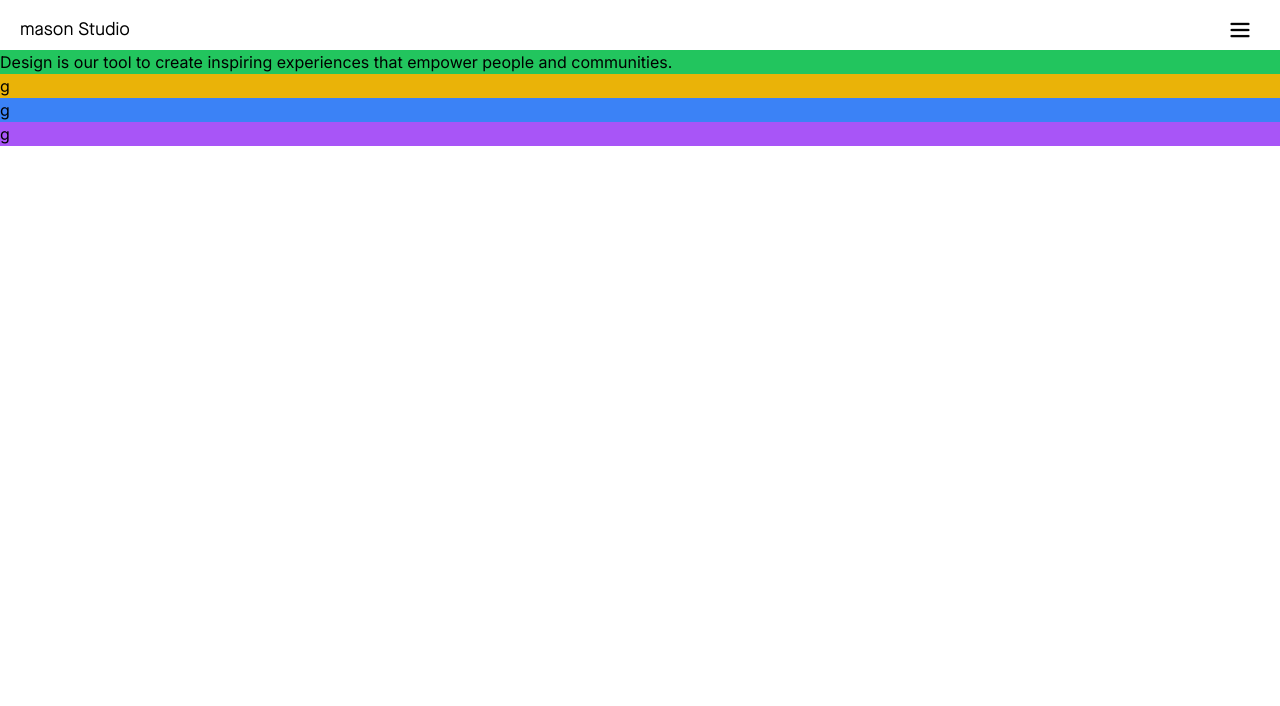
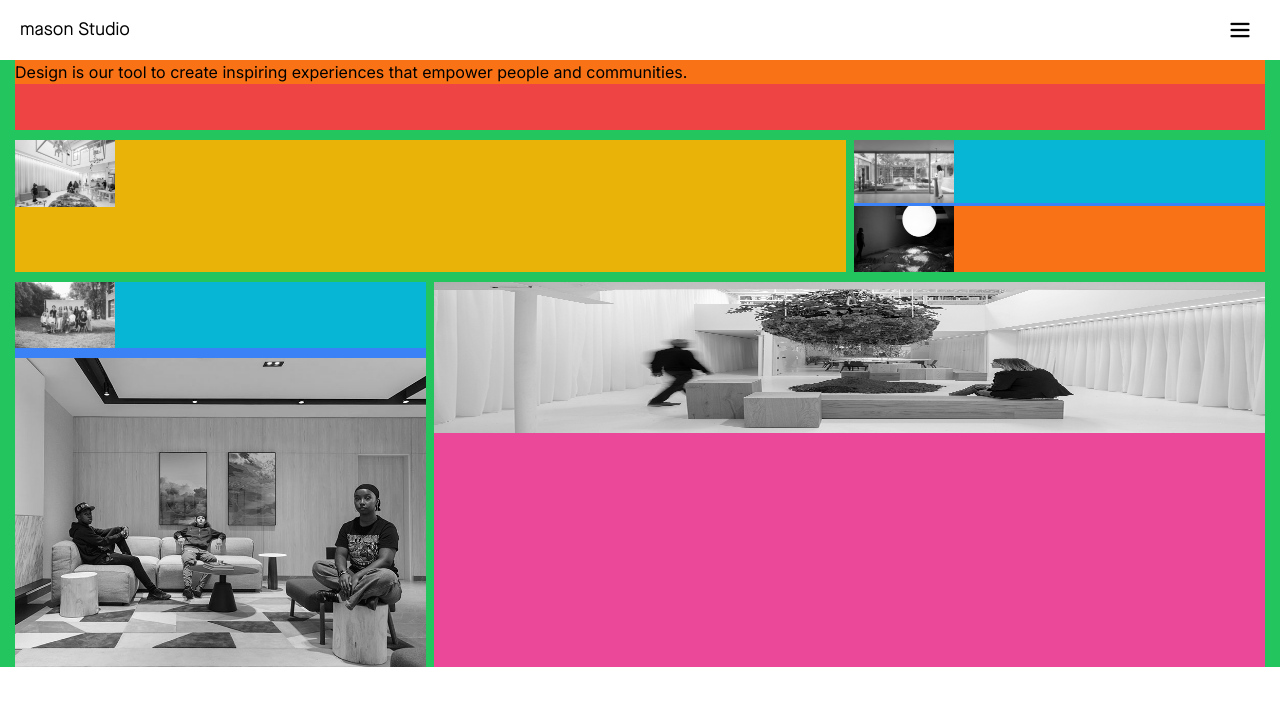
Before and after one commit to techloset/Talha-masoWebApp, a Next.js app: page / in a window 1280 px wide. Shown: the top 706 px of the page. Built offline with nearby package versions, Linux system fonts and the light colour scheme.

Commit message:
wroking on main page

```diff
--- a/app/(component)/header/header.js
+++ b/app/(component)/header/header.js
@@ -8,32 +8,18 @@ const header = () => {
 
     const [navbar, setNavbar] = useState(false)
     return (
-        <div className=' font-FREE '>
-            {/* <div className=' flex justify-center items-center gap-24'> */}
+        <div className=' font-FREE  '>
 
-                {/* <div className=''>
-                    <p className=' font-FREE text-[25px]'>mason studio</p>
-                </div> */}
-
-                <div className='cursor-pointer'>
-
-                {/* {
-                    navbar ? (
-                        // <Image onClick={() => setNavbar(!navbar)} src='/images/cross.png' width='100' height='100' className='w-[40px] h-[40px] '  />
-                        <p className='w-[40px] h-[40px] items-center' onClick={() => setNavbar(!navbar)}>X</p>
-                        ):(
-                           <Image onClick={() => setNavbar(!navbar)} src='/images/menu.png' width='100' height='100' className='w-[40px] h-[40px] ' />
-                           )
-                        } */}
+                <div className=''>
 
                     {
                         navbar ? (
-                            <div className='absolute left-0 top-0 bg-[#F2CCBA] w-full h-full '>
+                            <div className='  bg-[#F2CCBA] w-full h-screen '>
 
                             <div className='flex   items-center px-[20px] '>
                                 <div className=' w-[50%] flex justify-start text-[18px] mt-[10px]  ' >mason Studio</div>
                                 <div className=' w-[50%] flex justify-end mt-[10px] ' >
-                                <Image onClick={() => setNavbar(!navbar)} src='/images/cross.png' width='100' height='100' className='w-[40px] h-[40px]  ' />
+                                <Image onClick={() => setNavbar(!navbar)} src='/images/cross.png' width='100' height='100' className='w-[40px] h-[40px] cursor-pointer ' />
                                 </div>
                             </div>
 
@@ -100,7 +86,7 @@ const header = () => {
                             <div className='flex  items-center px-[20px] '>
                                 <div className=' w-[50%] flex justify-start text-[18px] mt-[10px]  ' >mason Studio</div>
                                 <div className=' w-[50%] flex justify-end mt-[10px] ' >
-                                <Image onClick={() => setNavbar(!navbar)} src='/images/menu.png' width='100' height='100' className='w-[40px] h-[40px]  ' />
+                                <Image onClick={() => setNavbar(!navbar)} src='/images/menu.png' width='100' height='100' className='w-[40px] h-[40px] cursor-pointer  ' />
                                 </div>
                             </div>
 
--- a/app/page.js
+++ b/app/page.js
@@ -5,7 +5,7 @@ import Main from './pages/main/main'
 
 const page = () => {
   return (
-    <div className=''>
+    <div className=' '>
       <Main/>
     </div>
   )
--- a/app/pages/main/main.js
+++ b/app/pages/main/main.js
@@ -1,54 +1,141 @@
 
 'use client'
+import Image from 'next/image'
 import React, { useState } from 'react'
+
 
 const main = () => {
 
-    const [kalaRang, setKalaRang] = useState(false)
+    const [kalaRang1, setKalaRang1] = useState(false)
     const [kalaRang2, setKalaRang2] = useState(false)
     const [kalaRang3, setKalaRang3] = useState(false)
+    const [kalaRang4, setKalaRang4] = useState(false)
+    const [kalaRang5, setKalaRang5] = useState(false)
+    const [kalaRang6, setKalaRang6] = useState(false)
     const [headingText, setHeadingText] = useState('Design is our tool to create inspiring experiences that empower people and communities.');
+    const [paraText, setparaText] = useState('');
 
 
-    const toggleHover = () => {
-        setKalaRang(!kalaRang);
-        setHeadingText('Image 1 Text');
+    const toggleHover1 = () => {
+        setKalaRang1(!kalaRang1);
+        setHeadingText('2033: An Optimistic Future');
+        setparaText('A place to experience everyday life in an optimistic future');
     };
     const toggleHover2 = () => {
         setKalaRang2(!kalaRang2);
-        setHeadingText('Image 2 Text');
+        setHeadingText('Mobile Mercantile');
+        setparaText('Reimagining the business of retail');
     };
     const toggleHover3 = () => {
         setKalaRang3(!kalaRang3);
-        setHeadingText('Image 3 Text');
+        setHeadingText('Full Moon Reflected on the Ocean');
+        setparaText('Connecting people through an powerful moment');
     };
+    const toggleHover4 = () => {
+        setKalaRang4(!kalaRang4);
+        setHeadingText('The Studio');
+        setparaText('A collective mind of diverse individuals');
+    };
+    const toggleHover5 = () => {
+        setKalaRang5(!kalaRang5);
+        setHeadingText('Daniels Regent Park');
+        setparaText('Community driven design');
+    };
+    const toggleHover6 = () => {
+        setKalaRang6(!kalaRang6);
+        setHeadingText('Refuge in the Sky');
+        setparaText('Balancing familiarity with novelty');
+    };
+    const onleave =()=>{
+        setHeadingText(" Design is our tool to create inspiring experiences that empower people and communities. ");
+        setparaText('')
+    }
+
+    const onmouseLeavee = () =>{
+
+        toggleHover1(),
+        onleave()
+    }
+    const onmouseLeavee2 = () =>{
+
+        toggleHover2(),
+        onleave()
+    }
+    const onmouseLeavee3 = () =>{
+
+        toggleHover3(),
+        onleave()
+    }
+    const onmouseLeavee4 = () =>{
+
+        toggleHover4(),
+        onleave()
+    }
+    const onmouseLeavee5 = () =>{
+
+        toggleHover5(),
+        onleave()
+    }
+    const onmouseLeavee6 = () =>{
+
+        toggleHover6(),
+        onleave()
+    }
 
     return (
 
-        <div className='bg-green-500'>
-            <div>
-                <h2>{headingText}</h2>
+        <div className='bg-green-500 mt-[20px] px-[15px]   absolute top-10 -z-10 w-[100%] '>
+
+            <div className='bg-red-500 mb-[10px] h-[70px]  ' >
+                <h2 className='bg-orange-500'>{headingText}</h2>
+                <p className='bg-cyan-500'>{paraText}</p>
             </div>
 
-            <div className='grid'>
-                <div className='bg-yellow-500'>
-                    g
-                    {/* <img src="/images/groupphoto.jpg" width="100" height="100" className={`filter grayscale  ${kalaRang ? '  filter grayscale-0' : 'filter grayscale'}  `} onMouseEnter={toggleHover}
-                        onMouseLeave={toggleHover} /> */}
+            <div className='grid grid-cols-12 gap-2'>
+
+                <div className='bg-yellow-500 grid col-span-8'>
+                    <Image src="/images/art.jpg" width="100" height="100" className={` object-fit filter grayscale   ${kalaRang1 ? '  filter grayscale-0' : 'filter grayscale'}  `}
+                            onMouseEnter={toggleHover1} onMouseLeave={onmouseLeavee} />
                 </div>
 
-                <div className='bg-blue-500'>
-                    g
-                    {/* <img src="/images/blackman.jpg" width="100" height="100" className={`filter grayscale  ${kalaRang2 ? '  filter grayscale-0' : 'filter grayscale'}  `} onMouseEnter={toggleHover2}
-                        onMouseLeave={toggleHover2} /> */}
+                <div className='bg-blue-500 col-span-4 grid-flow-row '>
+                   <div className='bg-cyan-500'>
+                   <Image src="/images/auction.jpg" width="100" height="100" className={` filter grayscale  ${kalaRang2 ? '  filter grayscale-0' : 'filter grayscale'}  `} onMouseEnter={toggleHover2}
+                        onMouseLeave={onmouseLeavee2} />
+                   </div>
+
+                   <div className='bg-orange-500 mt-[3px]'>
+                   <Image src="/images/moon.jpg" width="100" height="100" className={`  filter grayscale  ${kalaRang3 ? '  filter grayscale-0' : 'filter grayscale'}  `} onMouseEnter={toggleHover3}
+                        onMouseLeave={onmouseLeavee3} />
+                   </div>
                 </div>
 
-                <div className='bg-purple-500'>
-                    g
-                    {/* <img src="/images/art.jpg" width="100" height="100" className={`filter grayscale  ${kalaRang3 ? '  filter grayscale-0' : 'filter grayscale'}  `}
-                        onMouseEnter={toggleHover3} onMouseLeave={toggleHover3} /> */}
+            </div>
+
+            <div className='grid grid-cols-12 gap-2 mt-[10px]'>
+
+                    <div className='bg-blue-500 col-span-4 grid-flow-row '>
+                       <div className='bg-cyan-500'>
+                       <Image src="/images/groupphoto.jpg" width="100" height="100" className={` filter grayscale  ${kalaRang4 ? '  filter grayscale-0' : 'filter grayscale'}  `}
+                            onMouseEnter={toggleHover4} onMouseLeave={onmouseLeavee4} />
+                       </div>
+
+                       <div className='bg-orange-500 mt-[10px]'>
+                       <Image src="/images/blackman.jpg" width="100" height="100" className={`w-full h-[100%] filter grayscale  ${kalaRang5 ? '  filter grayscale-0' : 'filter grayscale'}  `}
+                            onMouseEnter={toggleHover5} onMouseLeave={onmouseLeavee5} />
+                       </div>
+                    </div>
+
+                <div className='bg-pink-500 grid col-span-8'>
+
+                    <Image src="/images/tree.jpg" width="100" height="100" className= {`w-[100%] h-[151.79px]  filter grayscale  ${kalaRang6 ? '  filter grayscale-0' : 'filter grayscale'}  `} onMouseEnter={toggleHover6}
+                        onMouseLeave={onmouseLeavee6} />
                 </div>
+
+
             </div>
+
+            <div />
 
         </div>
     )
```
